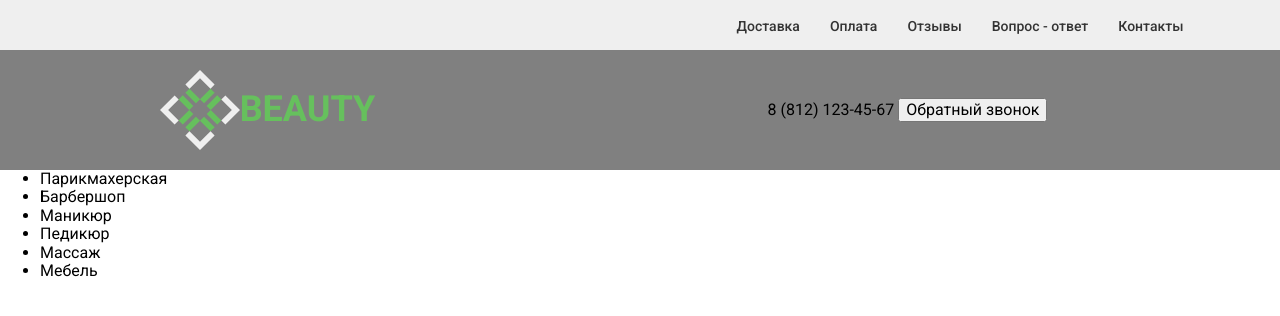
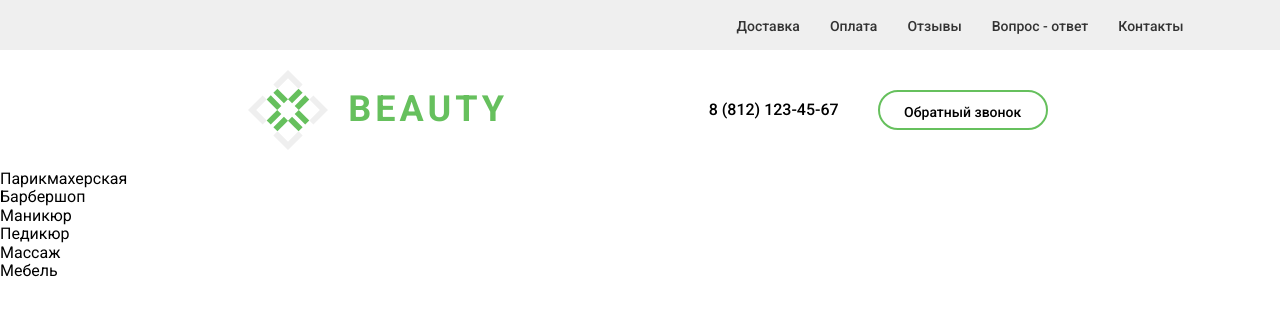
Before and after one commit to bareum-dev/chairs, a plain HTML site: page index.html in a window 1280 px wide. Shown: the top 316 px of the page. Drawn offline with nearby package versions, Linux system fonts and the light colour scheme.

Commit message:
i get it=))

```diff
--- a/css/style.css
+++ b/css/style.css
@@ -1,6 +1,7 @@
 * {
   font-family: 'Roboto', sans-serif;
   margin: 0 0 0 0;
+  padding: 0 0 0 0;
 }
 
 .menu {
@@ -28,7 +29,7 @@ a {
 }
 
 .header-info {
-  background-color: gray;
+  background-color: #fff;
   display: flex;
   justify-content: space-around;
   align-items: center;
@@ -38,20 +39,48 @@ a {
 
 .logo {
   display: flex;
-  justify-content: center;
+  justify-content: start;
   align-items: center;
-  width: 70px;
+  width: auto;
   height: 70px;
+  margin: 0 0 0 158px;
 }
 
 .logo-icon {
   background-repeat: no-repeat;
   background-size: cover;
+  padding: 0 20px 0 0;
 }
 
 .logo-beauty {
   color: #66C05D;
   font-size: 36px;
   font-weight: 700;
-  stroke: 1px #000;
+  letter-spacing: 4px;
 }
+
+.phone {
+  display: flex;
+  justify-content: space-between;
+  align-items: center;
+  width: 339px;
+  height: auto;
+  margin: 0 142px 0 0;
+}
+
+.phone-number {
+  font-size: 16px;
+  font-weight: 500;
+}
+
+.phone-button {
+  font-size: 14px;
+  font-weight: 500;
+  background-color: transparent;
+  border-radius: 30px;
+  text-align: center;
+  border: 2px solid #66C05D;
+  width: 170px;
+  height: 40px;
+  padding: 4px 0 0 0;
+}
```
